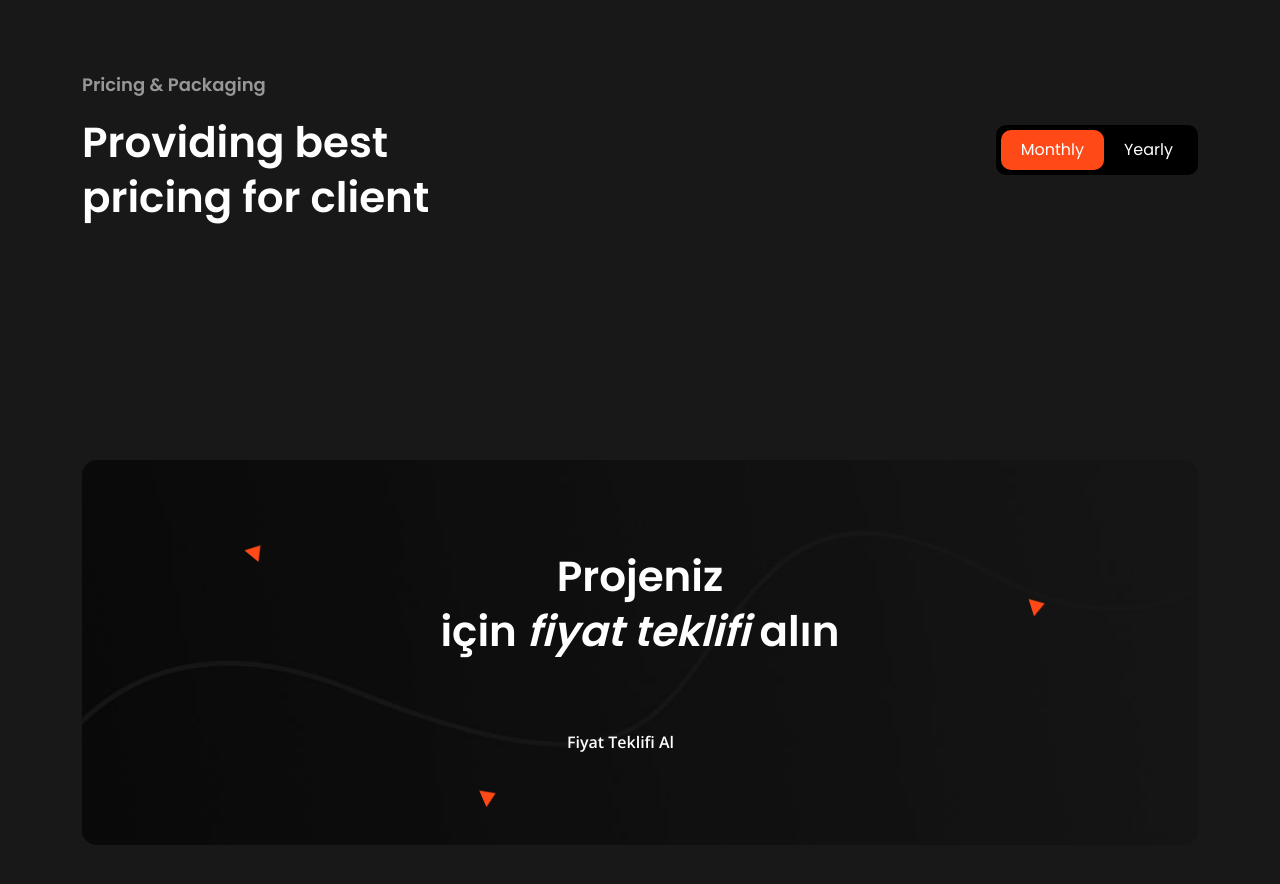
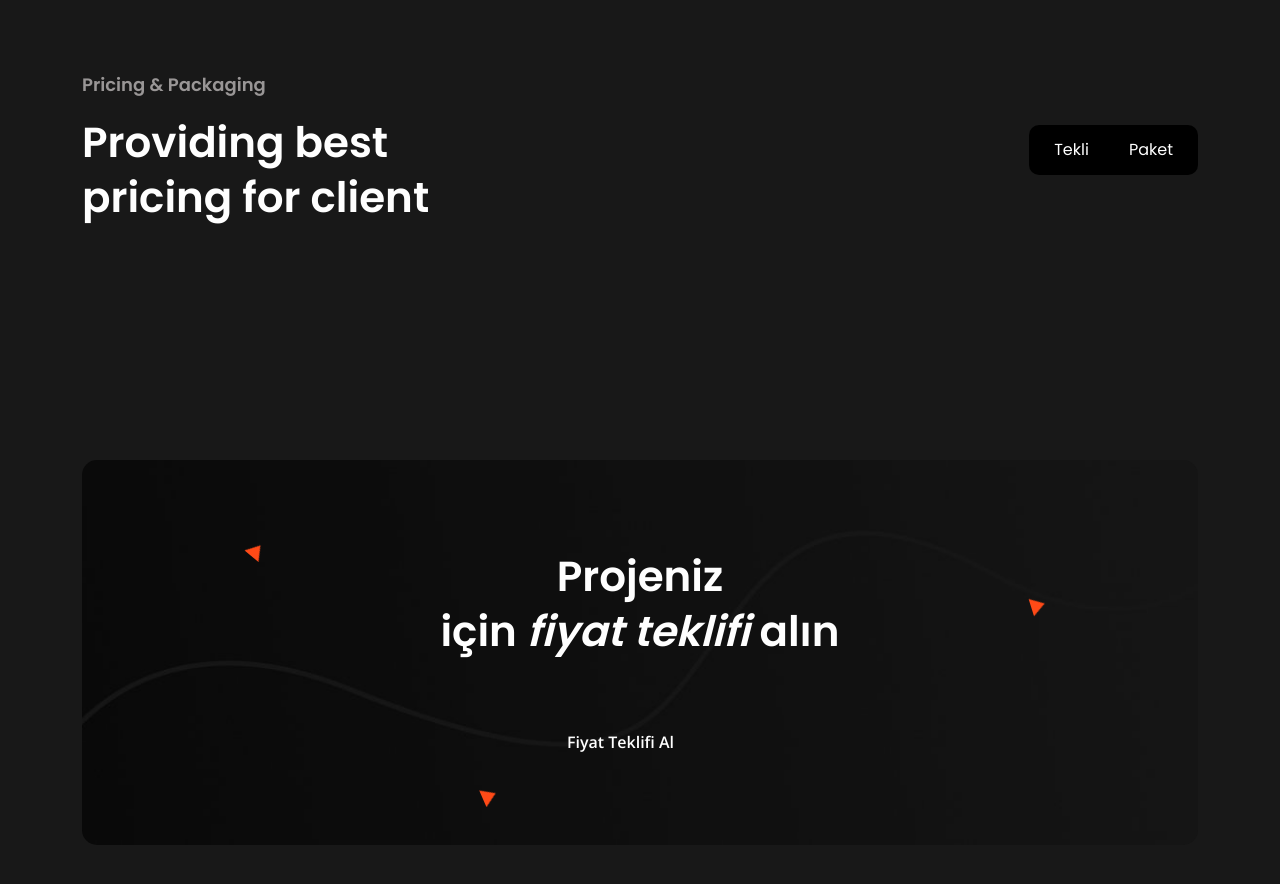
Before and after one commit to risuscreative/alphawebsite, a React (Create React App) app: page / in a window 1280 px wide. Shown: the part 4900-5784 px from the top of the page. Built offline with nearby package versions, Linux system fonts and the light colour scheme; some icons are missing.

Commit message:
Update PricingTableList.jsx

```diff
--- a/src/components/PricingTable/PricingTableList.jsx
+++ b/src/components/PricingTable/PricingTableList.jsx
@@ -9,8 +9,8 @@ export default function PricingTableList() {
   return (
     <Section className="position-relative">
       <ul className="cs-tab_links cs-style1 cs-mp0 cs-primary_font">
-        <li className={tab === 'monthly' ? "active" : ""} onClick={()=>setTab('monthly')}>Monthly</li>
-        <li className={tab === 'yearly' ? "active" : ""} onClick={()=>setTab('yearly')}>Yearly</li>
+        <li className={tab === 'tekli' ? "active" : ""} onClick={()=>setTab('monthly')}>Tekli</li>
+        <li className={tab === 'paket' ? "active" : ""} onClick={()=>setTab('yearly')}>Paket</li>
       </ul>
       <Section className="row">
         <Section className="col-lg-4">
```
